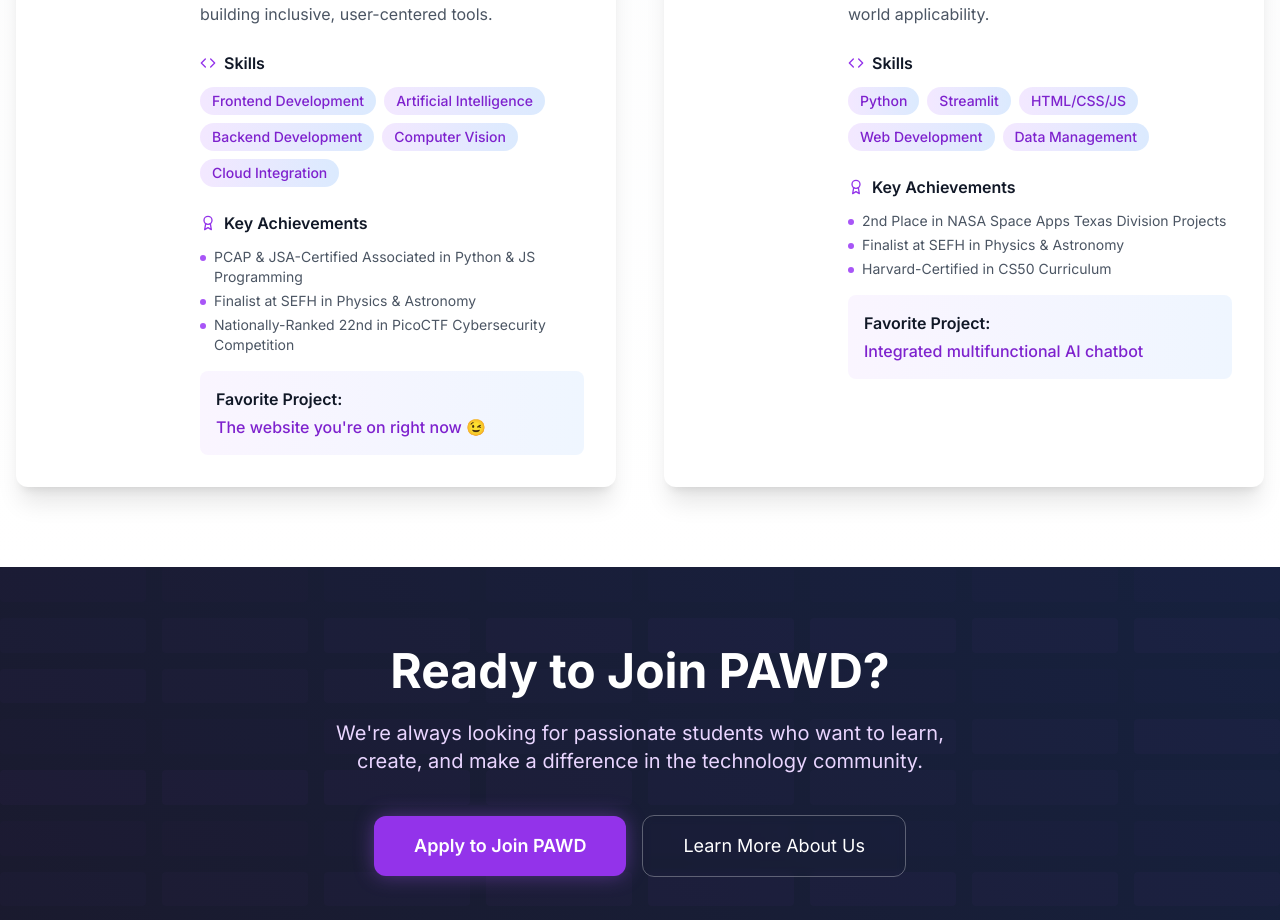
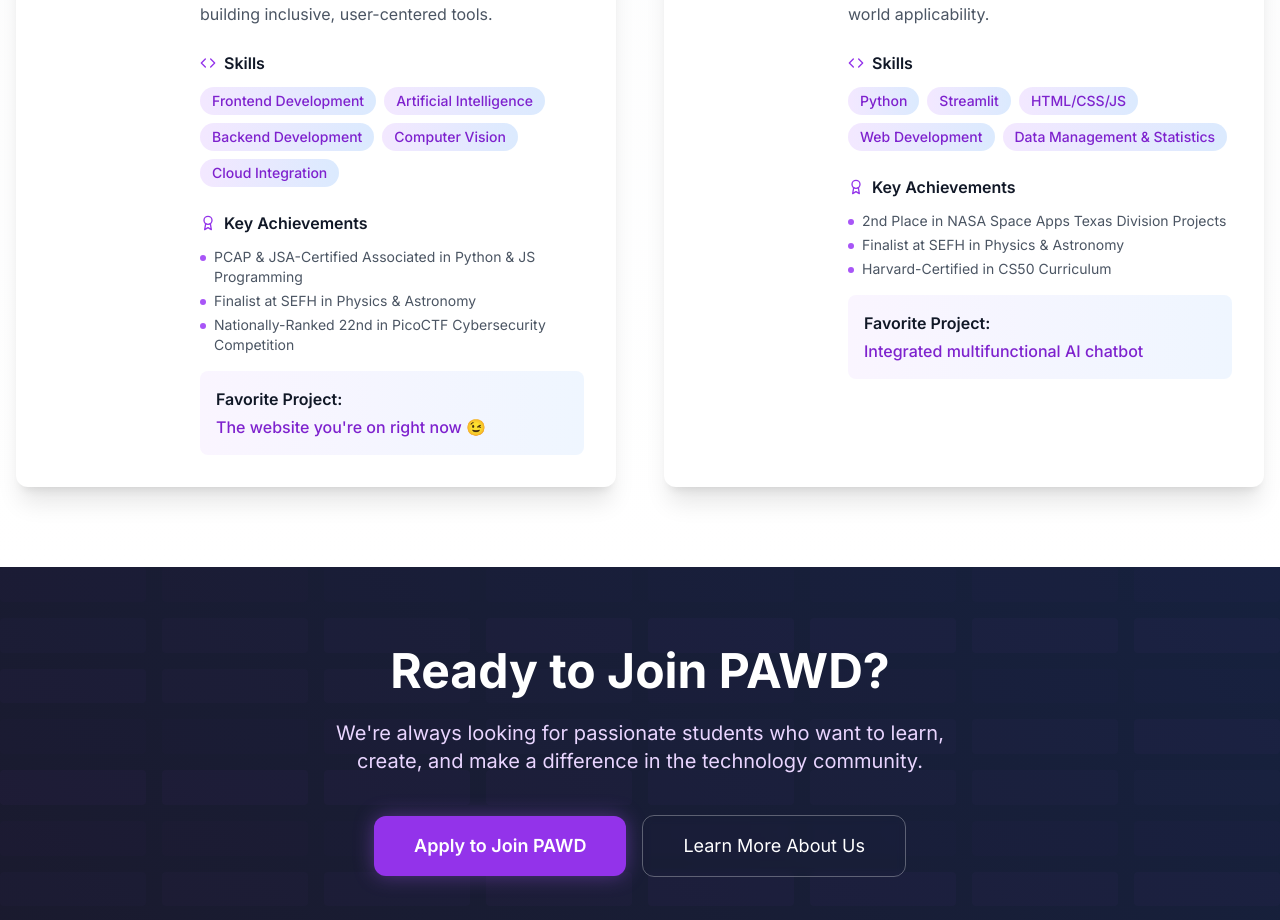
Before and after one commit to programmingcvhs/programmingcvhs.github.io, a Next.js app: page /team in a window 1280 px wide. Shown: the part 1989-2909 px from the top of the page. Built offline with nearby package versions, Linux system fonts and the light colour scheme.

Commit message:
Update page.tsx

```diff
--- a/app/team/page.tsx
+++ b/app/team/page.tsx
@@ -54,7 +54,7 @@ const teamMembers = [
     role: "Treasurer, Web Development & Applications Specialist",
     grade: "10th Grade",
     bio: "Experienced programmer in Python and Java languages to create practical and impactful applications. Financially-skilled manager of resources and data with both digital and real-world applicability.",
-    skills: ["Python", "Streamlit", "HTML/CSS/JS", "Web Development", "Data Management"],
+    skills: ["Python", "Streamlit", "HTML/CSS/JS", "Web Development", "Data Management & Statistics"],
     image: "/api/placeholder/400/400",
     achievements: ["2nd Place in NASA Space Apps Texas Division Projects", "Finalist at SEFH in Physics & Astronomy", "Harvard-Certified in CS50 Curriculum"],
     social: {
```
